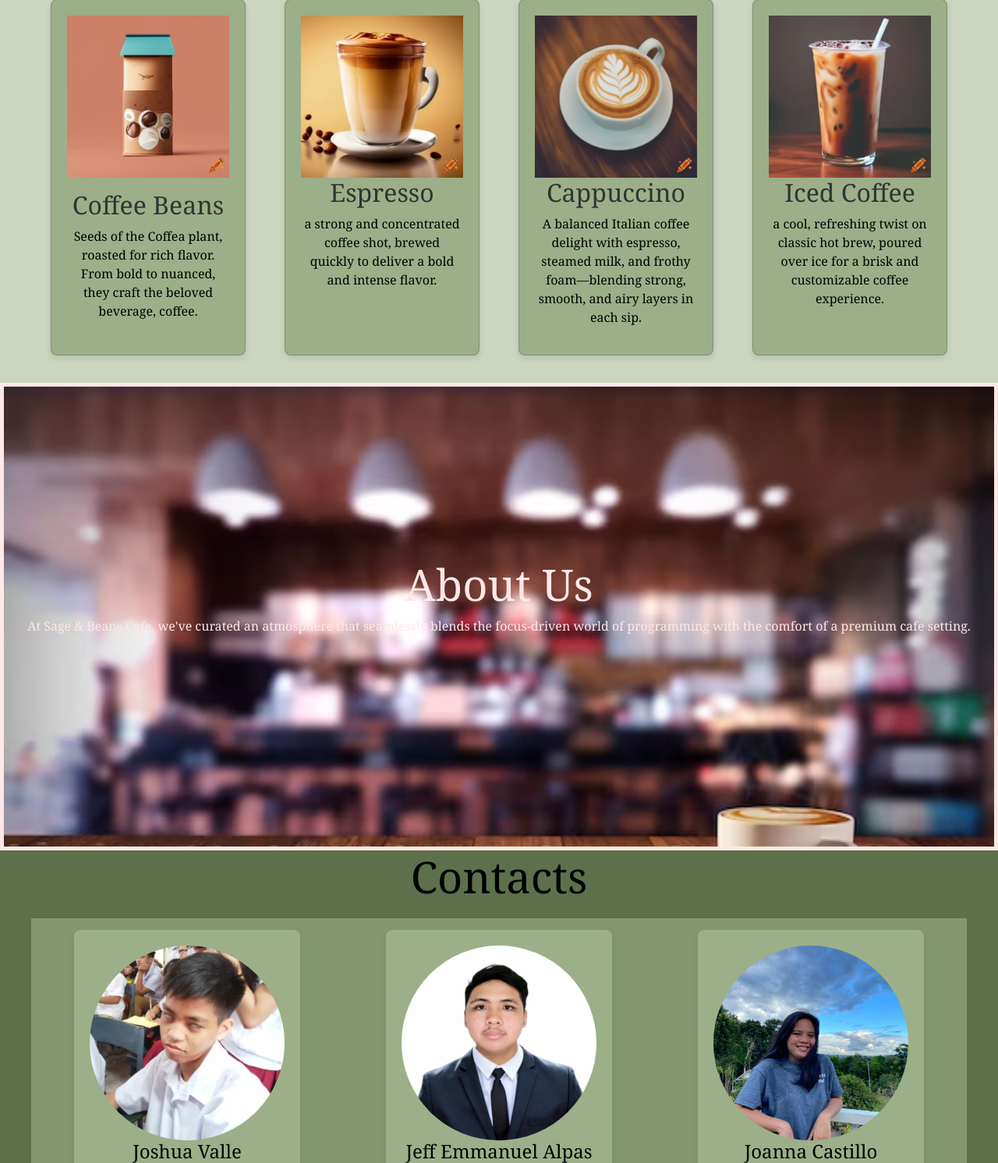
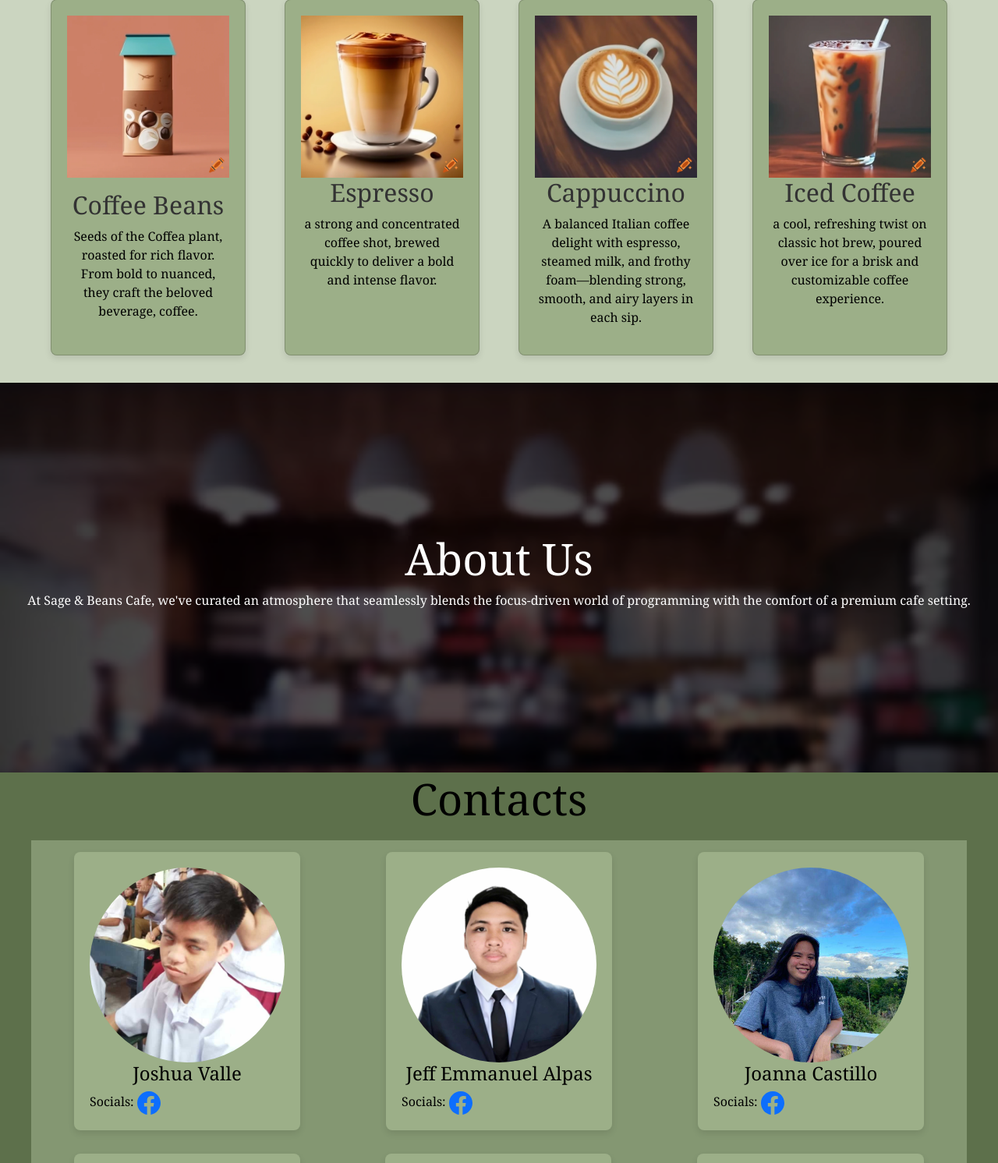
Before and after one commit to joshua496/sageandbeans, a PHP site: page / in a window 1280 px wide. Shown: the part 603-2095 px from the top of the page at 78% size. Run offline with PHP 8.4, Linux system fonts and the light colour scheme.

Commit message:
fix styling

```diff
--- a/index.html
+++ b/index.html
@@ -103,8 +103,10 @@
   <!--ABOUT-->
 
   <section id="About">
+    <div class="about">
     <h1 class="display-4">About Us</h1>
     <p>At Sage & Beans Cafe, we've curated an atmosphere that seamlessly blends the focus-driven world of programming with the comfort of a premium cafe setting.</p>
+  </div>
   </section>
 
   <!--CONTACT-->
--- a/styles.css
+++ b/styles.css
@@ -123,21 +123,36 @@ nav a:hover {
   .card:hover {
     box-shadow: 0 8px 16px 0 rgba(0,0,0,0.2);
   }
-  #About{
-    background-image: url(images/about.png);
-    background-repeat: no-repeat;
-    background-size: cover;
-    border:5px solid;
-    height: 600px;
-    color:rgb(255, 232, 232);
+  .about{
+    display:grid;
+  box-sizing: border-box;
+  background-color:#81917157;
+  height: 500px;
+  width: 100vw;
+  background: black;
+  background-repeat: no-repeat;
+  background-size: cover;
+  place-content: center;
+  position: relative;
+  isolation: isolate;
+  color:white;
 
+  }
+  .about::after{
+    content: '';
+  position: absolute;
+  inset: 0;
+  background-image: url(images/about.png);
+  background-size: cover;
+  background-repeat: no-repeat;
+  z-index: -1;
+  opacity: 0.3;
   }
   #About p{
 
     text-align: center;
   }
   #About h1{
-    padding-top:220px;
     text-align: center;
 
   }
```
